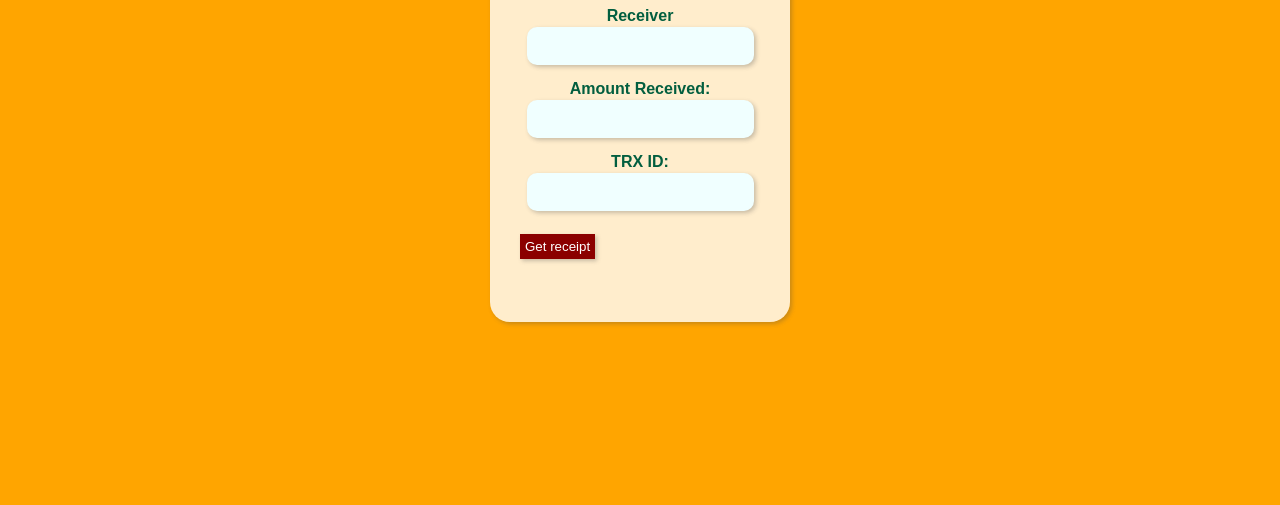
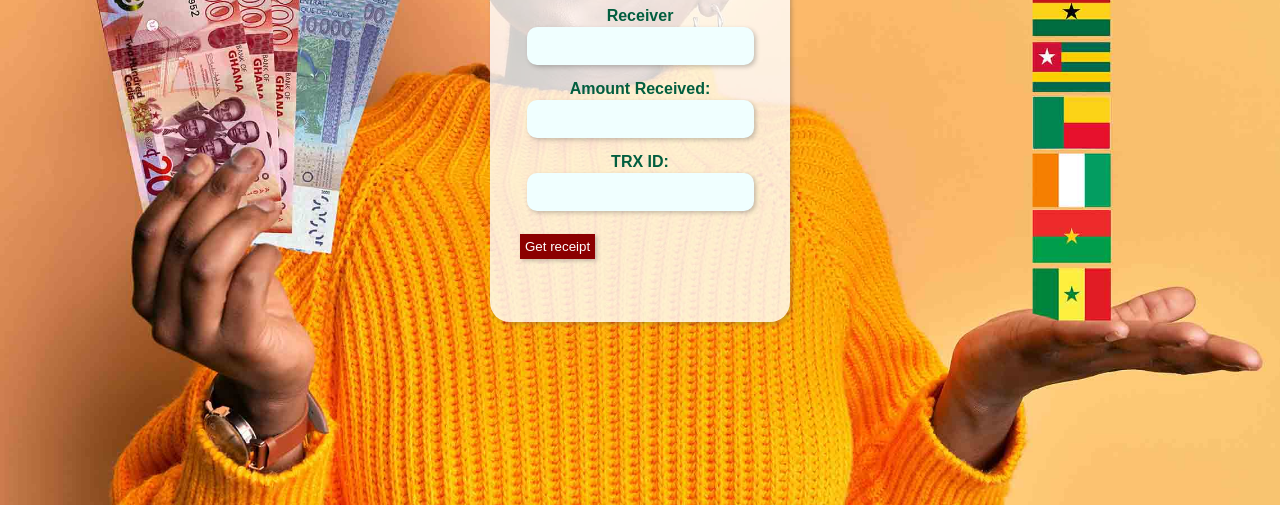
Before and after one commit to retransfy/receipts, a plain HTML site: page index.html in a window 1280 px wide. Shown: the part 311-816 px from the top of the page. Drawn offline with Linux system fonts and the light colour scheme.

Commit message:
Update receipt.css

```diff
--- a/receipt.css
+++ b/receipt.css
@@ -1,5 +1,5 @@
 body {
-    background-image: url("cover.jpg");
+    background-image: url("media/cover.jpg");
     background-color: orange;
     background-size: cover;
     display: flex;
```
